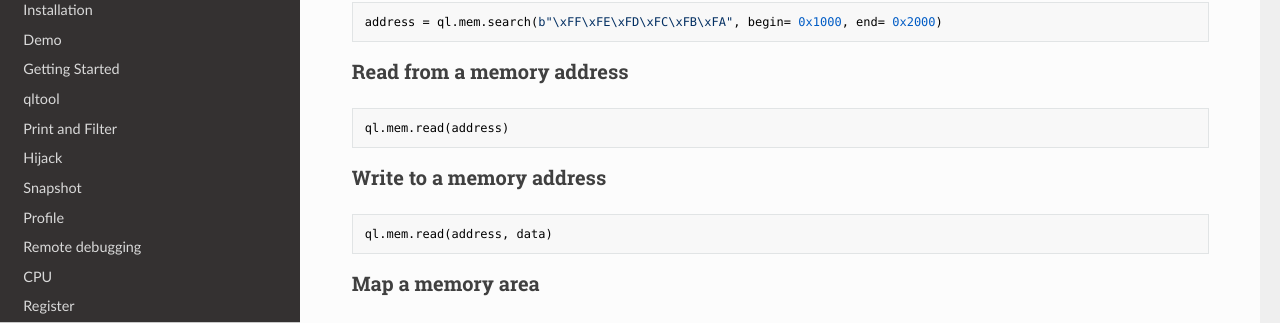
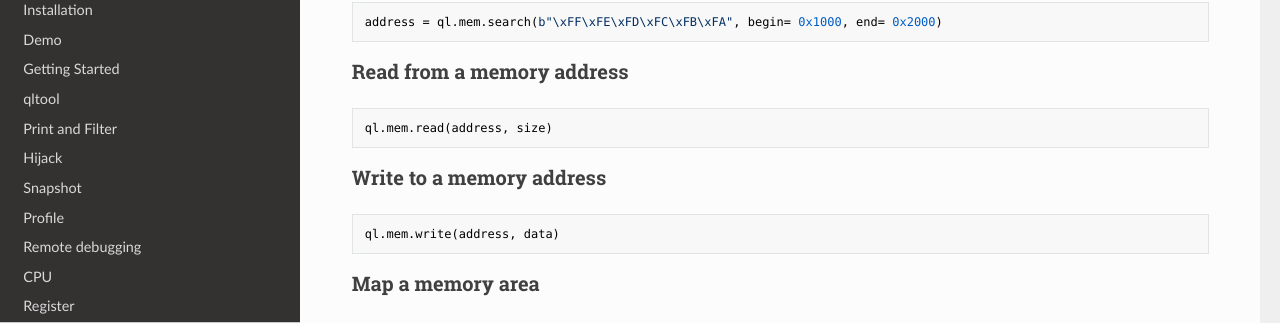
Before and after one commit to qilingframework/rtfd.io, an MkDocs documentation site: the page built from docs/memory.md, in a window 1280 px wide and 900 px high, scrolled down 626 px. Shown: the part 139-462 px from the top of the window. Built offline with MkDocs 1.6.1, drawn with Linux system fonts in a browser that asks for light colours; nearby versions of some CDN libraries.

Commit message:
Update memory.md
Fixed two typos:
ql.mem.read -> missing parameter `size`
ql.mem.read -> ql.meme.write, for the read function

````diff
--- a/docs/memory.md
+++ b/docs/memory.md
@@ -34,12 +34,12 @@ address = ql.mem.search(b"\xFF\xFE\xFD\xFC\xFB\xFA", begin= 0x1000, end= 0x2000)
 
 ### Read from a memory address
 ```python
-ql.mem.read(address)
+ql.mem.read(address, size)
 ```
 
 ### Write to a memory address
 ```python
-ql.mem.read(address, data)
+ql.mem.write(address, data)
 ```
 
 ### Map a memory area
````
